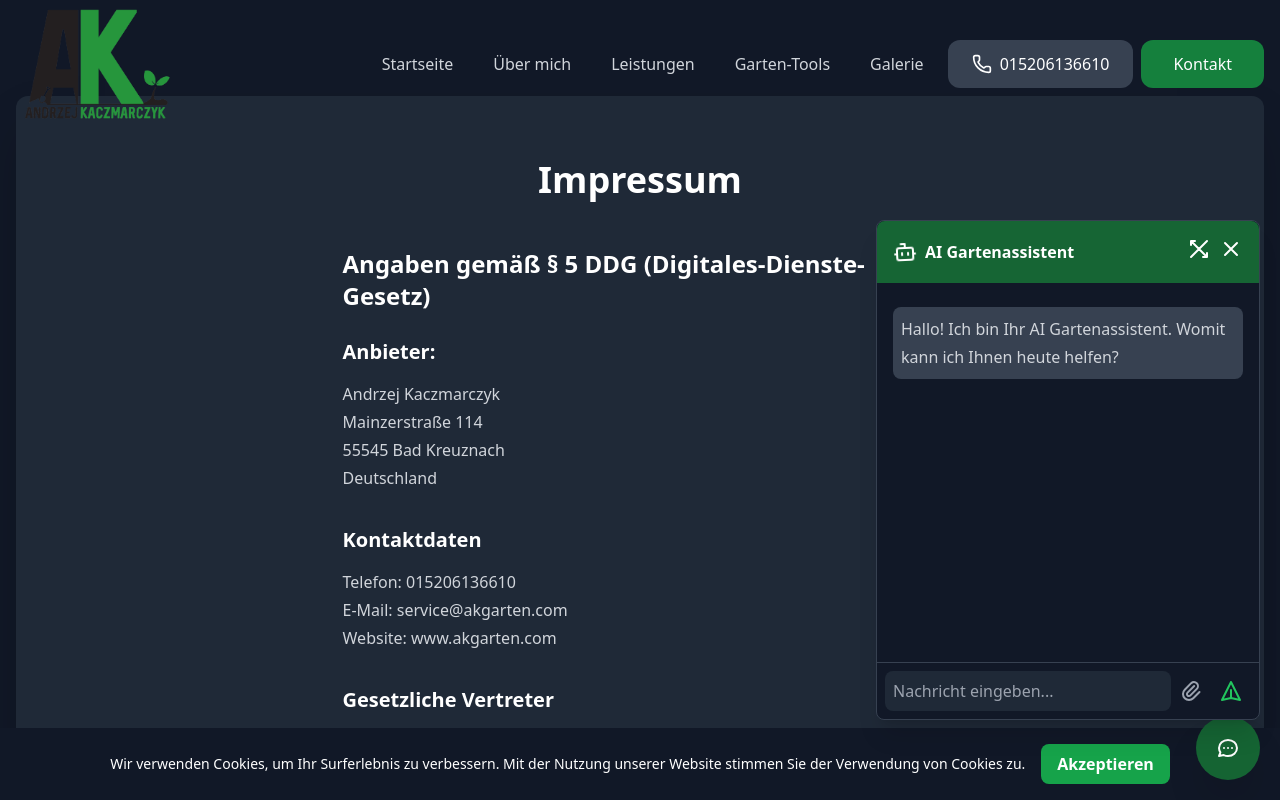
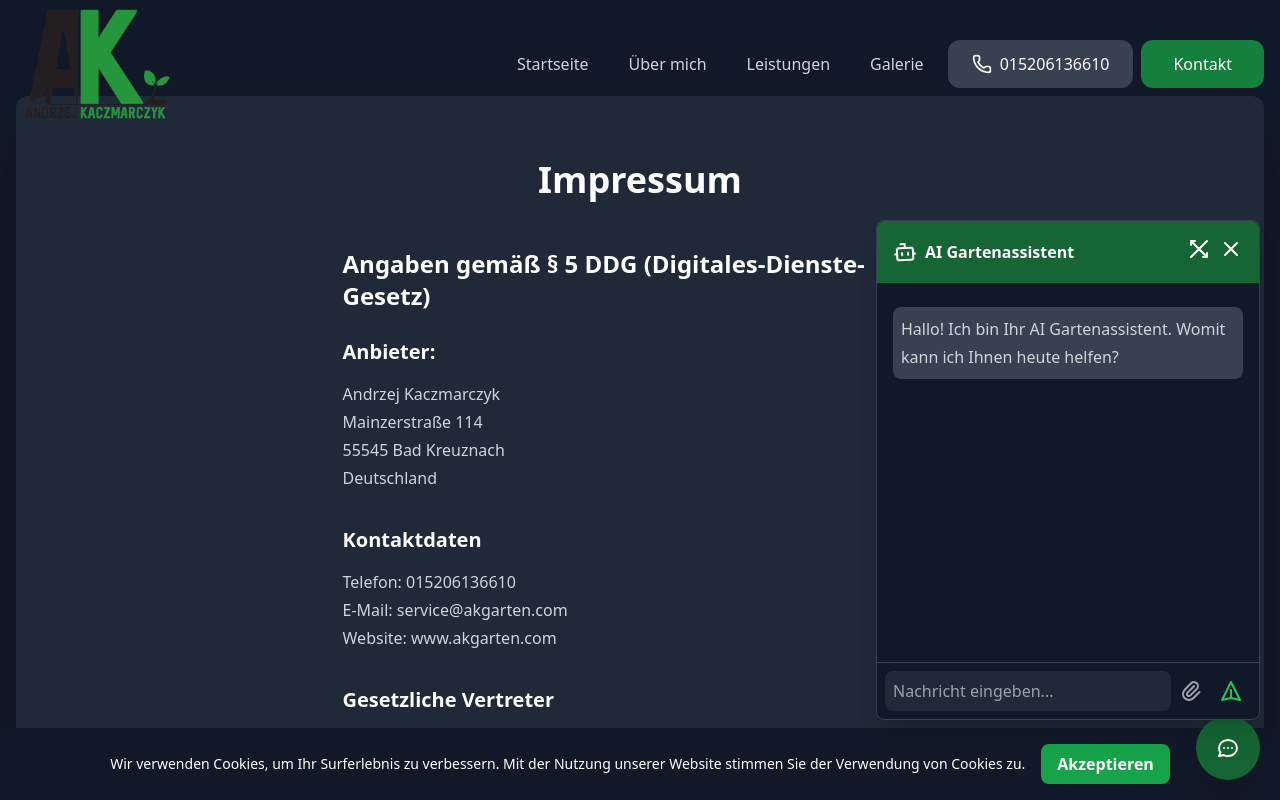
Before and after one commit to Bl4nk44/akgarten, a React (Vite) app: page /impressum in a window 1280 px wide. Shown: the top 800 px of the page. Built offline with nearby package versions, Linux system fonts and the light colour scheme.

Commit message:
ui(mobile): zmniejsz logo na mobile, usuń Garten-Tools z menu; czat domyślnie zamknięty na mobile

```diff
--- a/src/components/ChatBot.tsx
+++ b/src/components/ChatBot.tsx
@@ -38,7 +38,13 @@ HINWEIS ZU TERMINEN UND KONTAKT:
 - Verweise stets auf den telefonischen Kontakt unter 015206136610 oder auf das Kontaktformular auf der Website (Bereich "Kontakt").`;
 
 const ChatBot = () => {
-  const [isOpen, setIsOpen] = useState(true);
+  const [isOpen, setIsOpen] = useState(() => {
+    // domyślnie zamknięty na mobile, otwarty na >= md
+    if (typeof window !== 'undefined') {
+      return window.matchMedia('(min-width: 768px)').matches;
+    }
+    return true;
+  });
   const [isMaximized, setIsMaximized] = useState(false);
   const [isLoading, setIsLoading] = useState(false);
   const [messages, setMessages] = useState<Message[]>([
--- a/src/components/Header.tsx
+++ b/src/components/Header.tsx
@@ -25,8 +25,8 @@ export default function Header() {
       <div className="container mx-auto px-4 py-2">
         <div className="flex justify-between items-center">
           {/* Logo */}
-          <Link smooth to="/#home" onClick={closeMenu} className="flex items-center space-x-3">
-                        <img src="/logo-alfa.png" alt="AK Garten Service Logo" className="h-24 md:h-28 w-auto" />
+                    <Link smooth to="/#home" onClick={closeMenu} className="flex items-center space-x-3">
+            <img src="/logo-alfa.png" alt="AK Garten Service Logo" className="h-16 md:h-28 w-auto" />
           </Link>
 
           {/* Desktop Navigation */}
@@ -52,13 +52,7 @@ export default function Header() {
             >
               Leistungen
             </Link>
-            <Link
-              smooth
-              to="/#widgets"
-              className="relative px-4 py-2 rounded-lg text-gray-700 dark:text-gray-300 hover:bg-black/5 dark:hover:bg-white/5 hover:text-green-600 dark:hover:text-green-400 transition-all duration-300 overflow-hidden btn-shine"
-            >
-              Garten-Tools
-            </Link>
+
             <Link
               smooth
               to="/#gallery"
@@ -100,7 +94,7 @@ export default function Header() {
               <Link smooth to="/#home" onClick={closeMenu} className="text-left text-gray-700 dark:text-gray-300">Startseite</Link>
               <Link smooth to="/#about" onClick={closeMenu} className="text-left text-gray-700 dark:text-gray-300">Über mich</Link>
               <Link smooth to="/#services" onClick={closeMenu} className="text-left text-gray-700 dark:text-gray-300">Leistungen</Link>
-              <Link smooth to="/#widgets" onClick={closeMenu} className="text-left text-gray-700 dark:text-gray-300">Garten-Tools</Link>
+
               <Link smooth to="/#gallery" onClick={closeMenu} className="text-left text-gray-700 dark:text-gray-300">Galerie</Link>
               <a href="tel:015206136610" onClick={closeMenu} className="flex items-center text-left text-gray-700 dark:text-gray-300">
                 <Phone className="h-5 w-5 mr-3" />
```
